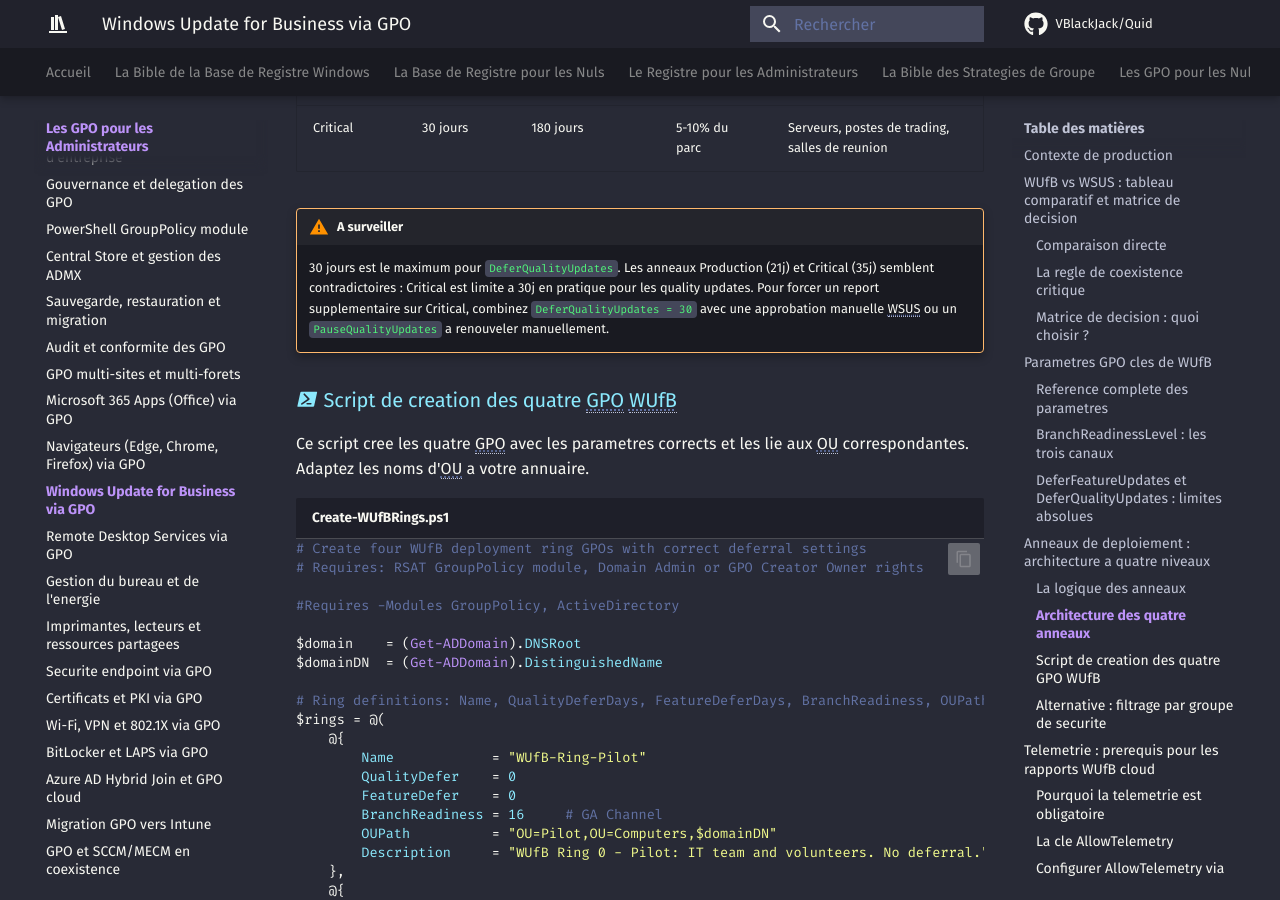
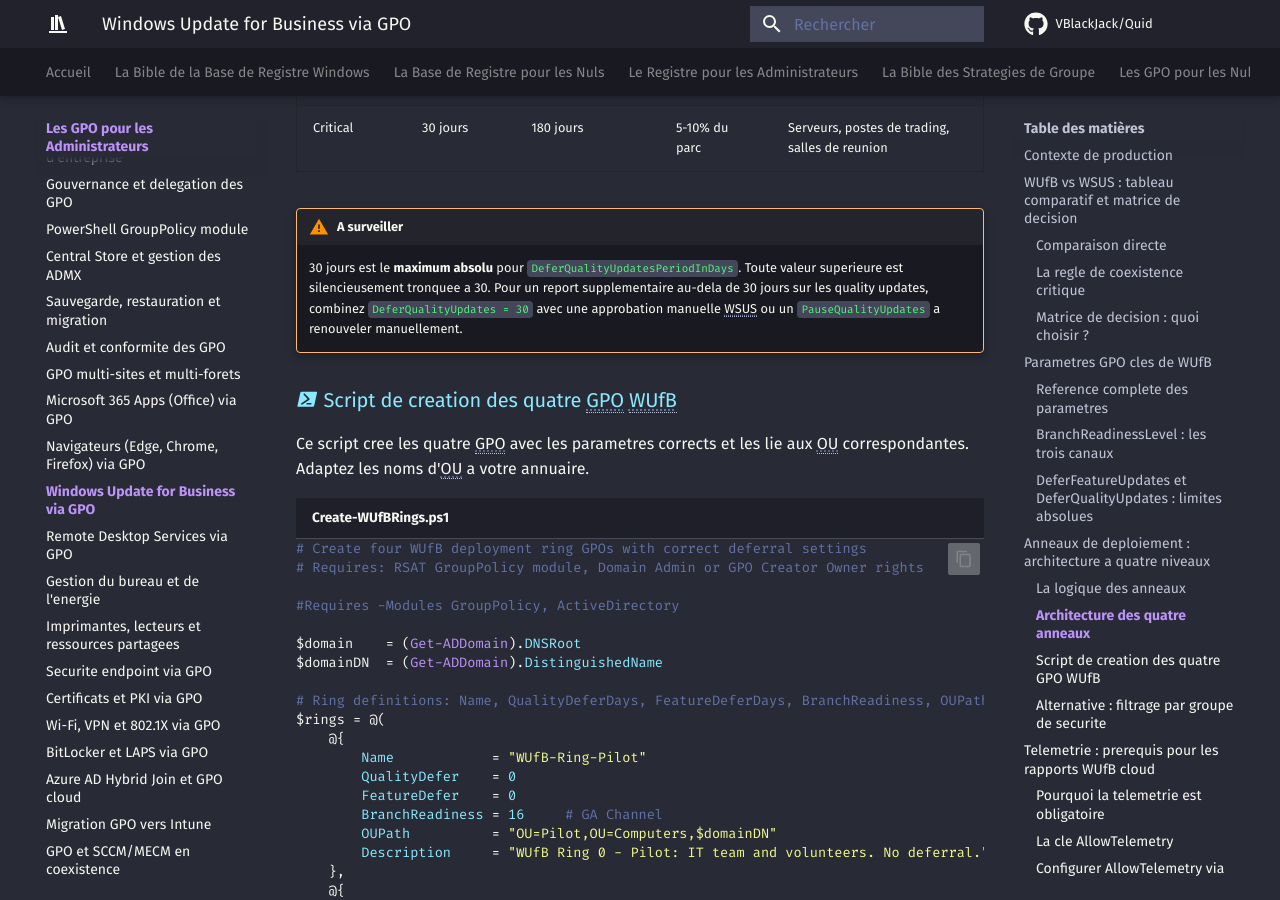
Before and after one commit to VBlackJack/Quid, an MkDocs documentation site: the page built from docs/books/gpo-pour-les-admins/10-windows-update.md, in a window 1280 px wide and 900 px high, scrolled down 5910 px. Built offline with MkDocs 1.6.1 and Material for MkDocs 9.7.7, drawn with Linux system fonts in a browser that asks for light colours; plug-ins that fetch from the network failed and are left out; comment, search, counter and statistics services are not loaded.

Commit message:
Fix 2 residual audit issues: UserPolicyMode comment and WUfB 35j warning
- gpo-pour-les-admins/11-rds.md: fix inverted UserPolicyMode comment in
  PowerShell script (1=Merge, 2=Replace)
- gpo-pour-les-admins/10-windows-update.md: remove stale 35j reference
  in warning since table was already corrected to 30j max

Co-Authored-By: Claude Opus 4.6 (1M context) <noreply@anthropic.com>

```diff
--- a/docs/books/gpo-pour-les-admins/10-windows-update.md
+++ b/docs/books/gpo-pour-les-admins/10-windows-update.md
@@ -156,7 +156,7 @@ Chaque anneau est implementé via une GPO distincte, liee a une OU ou filtree pa
 | Critical | 30 jours | 180 jours | 5-10% du parc | Serveurs, postes de trading, salles de reunion |
 
 !!! warning "A surveiller"
-    30 jours est le maximum pour `DeferQualityUpdates`. Les anneaux Production (21j) et Critical (35j) semblent contradictoires : Critical est limite a 30j en pratique pour les quality updates. Pour forcer un report supplementaire sur Critical, combinez `DeferQualityUpdates = 30` avec une approbation manuelle WSUS ou un `PauseQualityUpdates` a renouveler manuellement.
+    30 jours est le **maximum absolu** pour `DeferQualityUpdatesPeriodInDays`. Toute valeur superieure est silencieusement tronquee a 30. Pour un report supplementaire au-dela de 30 jours sur les quality updates, combinez `DeferQualityUpdates = 30` avec une approbation manuelle WSUS ou un `PauseQualityUpdates` a renouveler manuellement.
 
 ### :material-powershell: Script de creation des quatre GPO WUfB
 
```
Also changed, not shown: docs/books/gpo-pour-les-admins/11-rds.md (+1 -1 lines).
